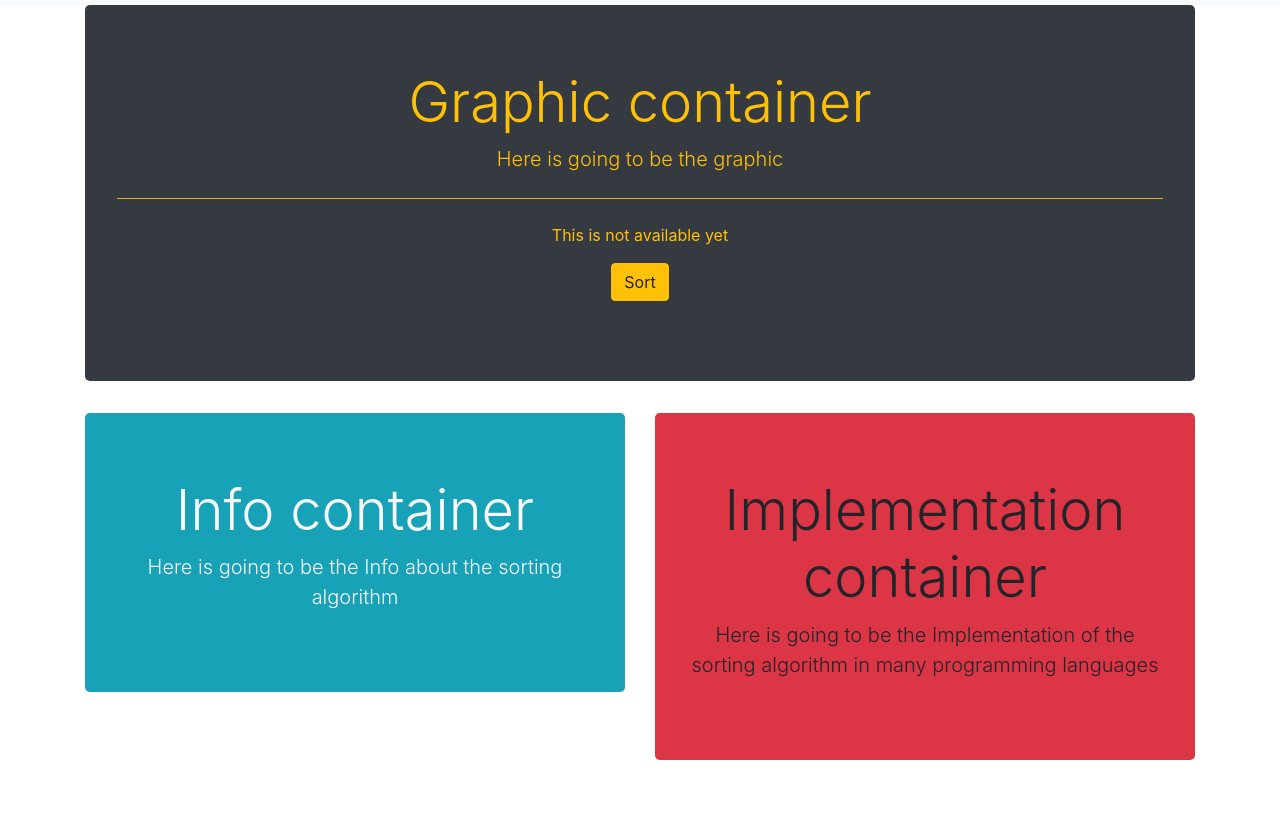
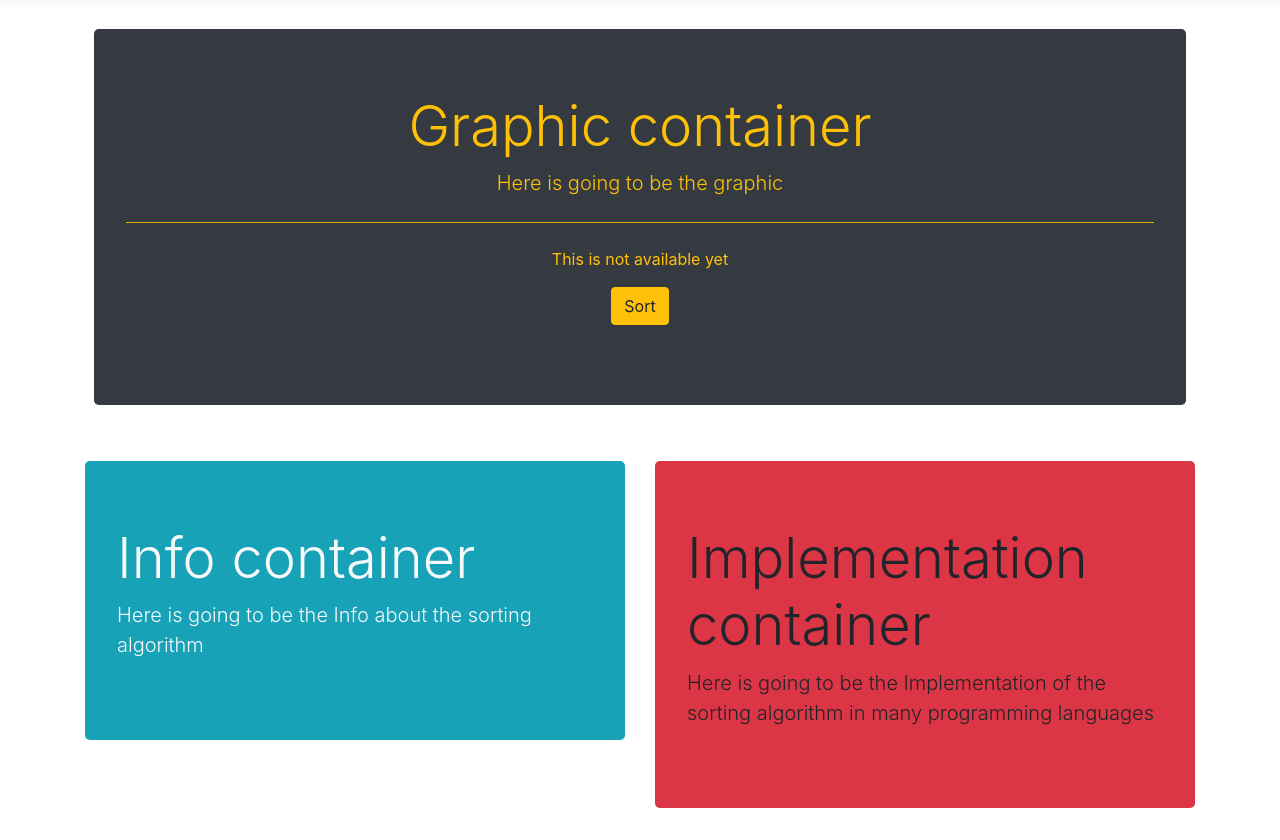
Before and after one commit to PableteProgramming/sorting-algorithms, a plain HTML site: page index.html in a window 1280 px wide. Shown: the part 72-912 px from the top of the page. Before the commit the page ends 864 px from the top, so only its background shows below. Drawn offline with nearby package versions, Linux system fonts and the light colour scheme.

Commit message:
Changing container type and adding icon

```diff
--- a/index.html
+++ b/index.html
@@ -18,6 +18,9 @@
 		<link rel="stylesheet" href="css/index.css">
 		<script src="js/jquery-1.6.3.min.js"></script>
 		<script src="js/effects.js"></script>
+		<!-- End of custom css and javascript -->
+
+		<link rel="icon" href="icons/codingwithpablo.png" type="image/icon type">
 		<title>Sorting algorithms</title>
 	</head>
 	<body>
@@ -48,8 +51,8 @@
 		<!-- End of Navbar-->
 
 		<!-- Graphic container -->
-		<center><div class="container" id="Graphic-container"><!--id="Graphic-container"-->
-			<div class="jumbotron bg-dark text-warning">
+		<div class="container p-4" id="Graphic-container"><!--id="Graphic-container"-->
+			<div class="jumbotron bg-dark text-warning text-center">
 			 	<h1 class="display-4">Graphic container</h1>
 				<p class="lead">Here is going to be the graphic</p>
 			  	<hr class="my-4 bg-warning">
@@ -58,11 +61,11 @@
 			    	<a class="btn btn-primary btn-warning" href="#" role="button">Sort</a>
 			  	</p>
 			</div>
-		</div></center>
+		</div>
 		<!-- End of the graphic container -->
 
 		<!-- Grid -->
-		<center><div class="container">
+		<div class="container">
 			<div class="row">
 			    <div class="col" id="Info-container">
 			    	<div class="jumbotron bg-info text-light">
@@ -77,7 +80,7 @@
 					</div>
 			    </div>
 			</div>
-		</div></center>
+		</div>
 		<!-- End of grid -->
 	</body>
 </html>
```
